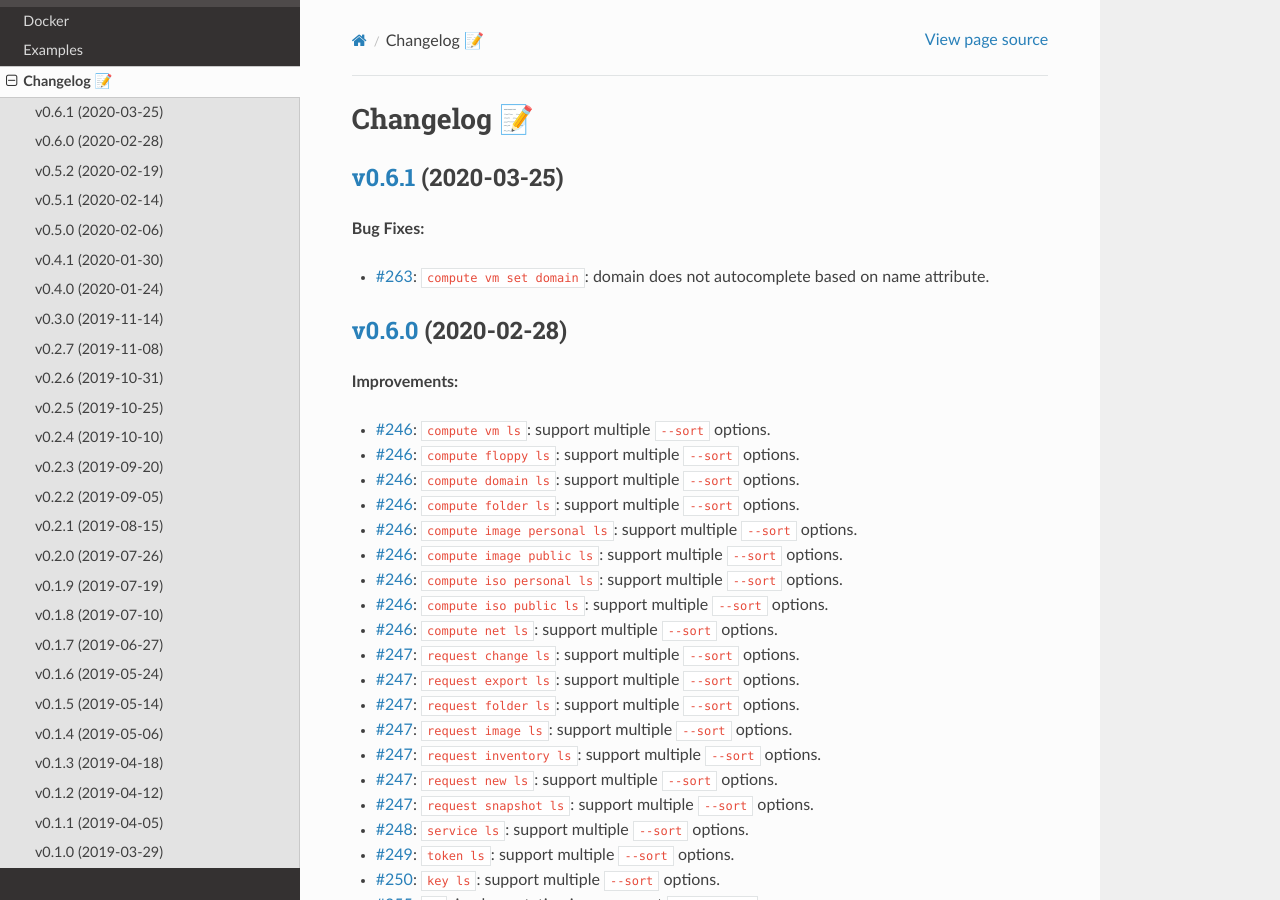
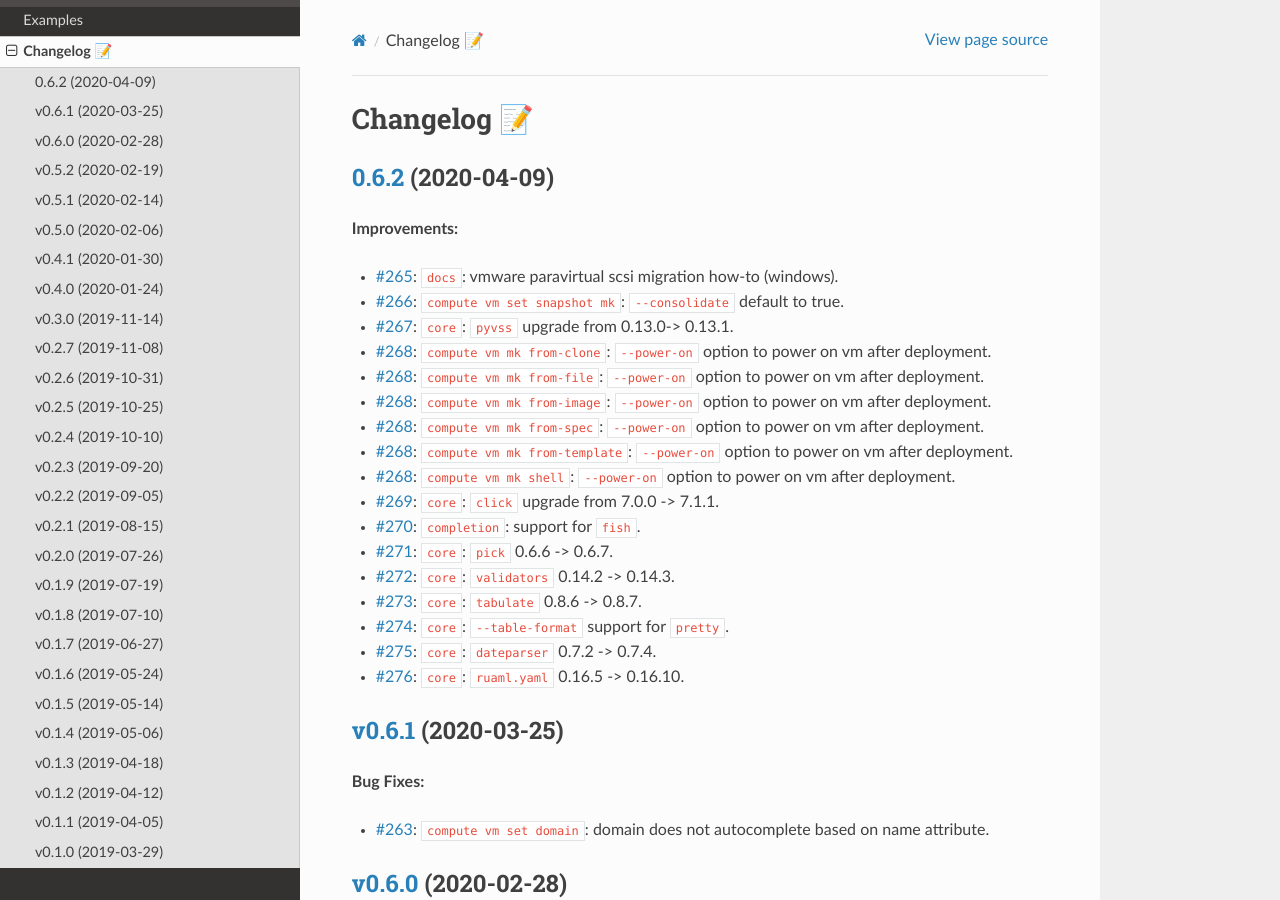
Before and after one commit to EIS-ITS/vss-cli, a Sphinx documentation site: the page built from docs/changelog.rst, in a window 1280 px wide and 900 px high. Built offline with Sphinx 7.4.7 and the Read the Docs theme 2.0.0, drawn with Linux system fonts in a browser that asks for light colours; the version number could not be read and is left out.

Commit message:
- Issue #277: 🎉Version release v0.6.2 - Bump version: 0.6.2-dev10 → 0.6.2 - fixes #277

```diff
--- a/docs/changelog.rst
+++ b/docs/changelog.rst
@@ -1,6 +1,30 @@
 
 Changelog 📝
 ============
+
+`0.6.2 <https://gitlab-ee.eis.utoronto.ca/vss/vss-cli/tags/v0.6.2>`_ (2020-04-09)
+--------------------------------------------------------------------------------------
+
+**Improvements:**
+
+- `#265 <https://gitlab-ee.eis.utoronto.ca/vss/vss-cli/issues/265>`_: ``docs``: vmware paravirtual scsi migration how-to (windows).
+- `#266 <https://gitlab-ee.eis.utoronto.ca/vss/vss-cli/issues/266>`_: ``compute vm set snapshot mk``: ``--consolidate`` default to true.
+- `#267 <https://gitlab-ee.eis.utoronto.ca/vss/vss-cli/issues/267>`_: ``core``: ``pyvss`` upgrade from 0.13.0-> 0.13.1.
+- `#268 <https://gitlab-ee.eis.utoronto.ca/vss/vss-cli/issues/268>`_: ``compute vm mk from-clone``: ``--power-on`` option to power on vm after deployment.
+- `#268 <https://gitlab-ee.eis.utoronto.ca/vss/vss-cli/issues/268>`_: ``compute vm mk from-file``: ``--power-on`` option to power on vm after deployment.
+- `#268 <https://gitlab-ee.eis.utoronto.ca/vss/vss-cli/issues/268>`_: ``compute vm mk from-image``: ``--power-on`` option to power on vm after deployment.
+- `#268 <https://gitlab-ee.eis.utoronto.ca/vss/vss-cli/issues/268>`_: ``compute vm mk from-spec``: ``--power-on`` option to power on vm after deployment.
+- `#268 <https://gitlab-ee.eis.utoronto.ca/vss/vss-cli/issues/268>`_: ``compute vm mk from-template``: ``--power-on`` option to power on vm after deployment.
+- `#268 <https://gitlab-ee.eis.utoronto.ca/vss/vss-cli/issues/268>`_: ``compute vm mk shell``: ``--power-on`` option to power on vm after deployment.
+- `#269 <https://gitlab-ee.eis.utoronto.ca/vss/vss-cli/issues/269>`_: ``core``: ``click`` upgrade from  7.0.0 -> 7.1.1.
+- `#270 <https://gitlab-ee.eis.utoronto.ca/vss/vss-cli/issues/270>`_: ``completion``: support for ``fish``.
+- `#271 <https://gitlab-ee.eis.utoronto.ca/vss/vss-cli/issues/271>`_: ``core``: ``pick`` 0.6.6 -> 0.6.7.
+- `#272 <https://gitlab-ee.eis.utoronto.ca/vss/vss-cli/issues/272>`_: ``core``: ``validators`` 0.14.2 -> 0.14.3.
+- `#273 <https://gitlab-ee.eis.utoronto.ca/vss/vss-cli/issues/273>`_: ``core``: ``tabulate`` 0.8.6 -> 0.8.7.
+- `#274 <https://gitlab-ee.eis.utoronto.ca/vss/vss-cli/issues/274>`_: ``core``: ``--table-format`` support for ``pretty``.
+- `#275 <https://gitlab-ee.eis.utoronto.ca/vss/vss-cli/issues/275>`_: ``core``: ``dateparser`` 0.7.2 -> 0.7.4.
+- `#276 <https://gitlab-ee.eis.utoronto.ca/vss/vss-cli/issues/276>`_: ``core``: ``ruaml.yaml`` 0.16.5 -> 0.16.10.
+
 
 `v0.6.1 <https://gitlab-ee.eis.utoronto.ca/vss/vss-cli/tags/v0.6.0>`_ (2020-03-25)
 --------------------------------------------------------------------------------------
```
Also changed, not shown: CHANGELOG.md (+22 -0 lines), .bumpversion.cfg, 3 other files.
